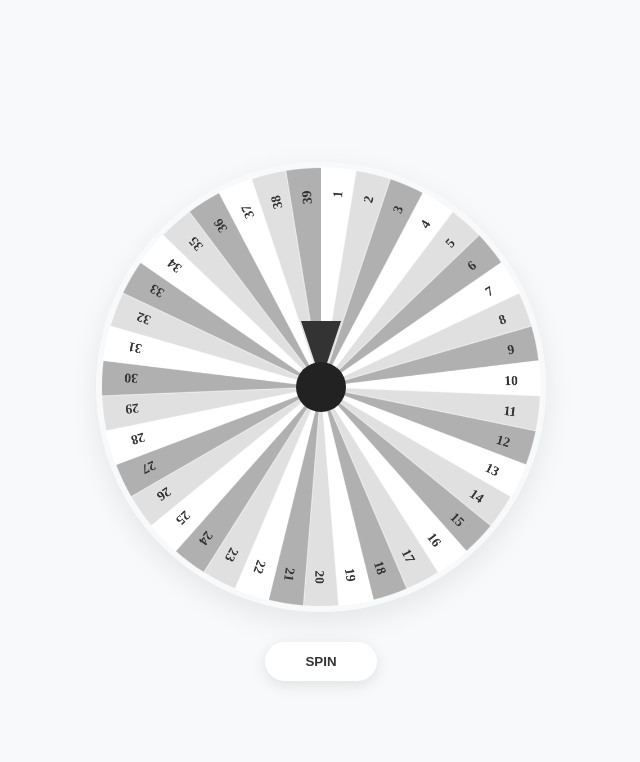
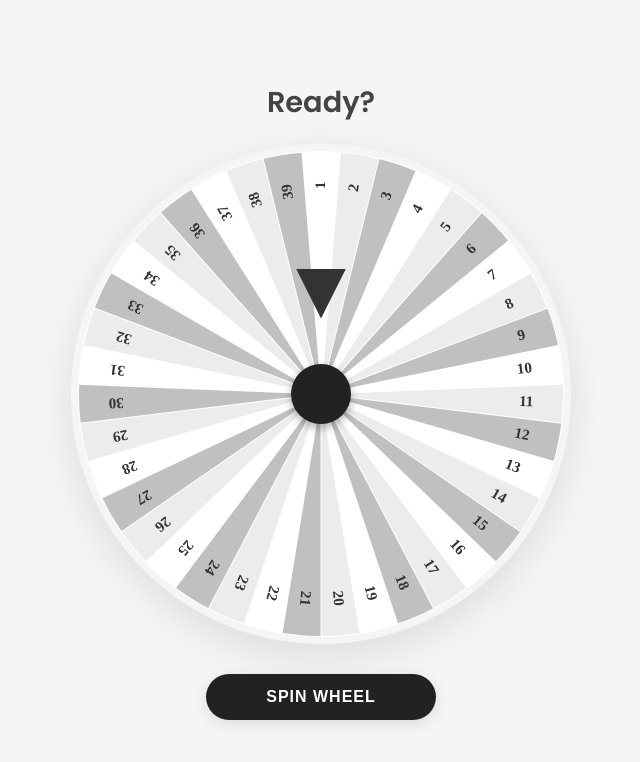
Before and after one commit to dev1012-lzh/Special-Spinner-Wheel, a plain HTML site: page embed_support.html in a window 1280 px wide. Shown: the whole page, without its empty margins (319-959 px from the left). Drawn offline with Linux system fonts and the light colour scheme.

Commit message:
Update title and styles in embed_support.html

```diff
--- a/embed_support.html
+++ b/embed_support.html
@@ -3,128 +3,141 @@
 <head>
     <meta charset="UTF-8" />
     <meta name="viewport" content="width=device-width, initial-scale=1" />
-    <title>Pale Spinner 1-39</title>
+    <title>Premium Pale Spinner</title>
     <link href="https://fonts.googleapis.com/css2?family=Poppins:wght@400;600&display=swap" rel="stylesheet">
     <style>
         :root {
-            --bg-pale: #f8f9fa;
-            --text-dark: #444;
-            /* Colors sampled from your image */
-            --color-white: #ffffff;
-            --color-light-grey: #dcdcdc;
-            --color-mid-grey: #a9a9a9;
+            --bg: #f5f5f5;
+            --hub: #222;
+            --ptr: #333;
         }
 
         body, html {
-            margin: 0;
-            padding: 0;
-            width: 100%;
-            height: 100%;
-            background: var(--bg-pale);
+            margin: 0; padding: 0;
+            width: 100%; height: 100%;
+            background: var(--bg);
             font-family: 'Poppins', sans-serif;
-            display: flex;
-            flex-direction: column;
-            align-items: center;
-            justify-content: center;
+            display: flex; flex-direction: column;
+            align-items: center; justify-content: center;
             overflow: hidden;
         }
 
-        #container {
+        #ui-layer {
+            text-align: center;
+            margin-bottom: 20px;
+            z-index: 20;
+        }
+
+        #result-text {
+            font-size: 1.8rem;
+            font-weight: 600;
+            color: #444;
+            margin: 0;
+            min-height: 1.2em;
+        }
+
+        #wheel-wrapper {
             position: relative;
-            width: 80vmin;
-            height: 80vmin;
-            max-width: 450px;
-            max-height: 450px;
+            width: 85vmin; height: 85vmin;
+            max-width: 500px; max-height: 500px;
+            display: flex; align-items: center; justify-content: center;
         }
 
         canvas {
-            width: 100%;
-            height: 100%;
+            width: 100%; height: 100%;
             border-radius: 50%;
-            box-shadow: 0 10px 30px rgba(0,0,0,0.08);
+            box-shadow: 0 12px 40px rgba(0,0,0,0.1);
         }
 
-        /* The Pointer from your image */
-        .pointer {
+        /* The specific downward triangle pointer from your image */
+        .pointer-tri {
             position: absolute;
-            top: 50%;
+            top: 25%; /* Positioned above center pointing down */
             left: 50%;
-            width: 40px;
-            height: 60px;
-            background: #333;
-            clip-path: polygon(50% 0%, 0% 100%, 100% 100%);
-            transform: translate(-50%, -110%) rotate(180deg);
-            z-index: 10;
-            filter: drop-shadow(0 4px 4px rgba(0,0,0,0.2));
+            width: 50px; height: 50px;
+            background: var(--ptr);
+            clip-path: polygon(0% 0%, 100% 0%, 50% 100%);
+            transform: translateX(-50%);
+            z-index: 15;
         }
 
         .center-hub {
             position: absolute;
-            top: 50%;
-            left: 50%;
-            width: 50px;
-            height: 50px;
-            background: #222;
+            top: 50%; left: 50%;
+            width: 60px; height: 60px;
+            background: var(--hub);
             border-radius: 50%;
             transform: translate(-50%, -50%);
-            z-index: 11;
+            z-index: 16;
+            box-shadow: 0 4px 10px rgba(0,0,0,0.3);
         }
 
         button {
             margin-top: 30px;
-            padding: 12px 40px;
+            padding: 14px 60px;
             cursor: pointer;
             border: none;
-            border-radius: 30px;
-            background: #fff;
-            color: #333;
+            border-radius: 50px;
+            background: var(--hub);
+            color: #fff;
             font-weight: 600;
+            font-size: 1rem;
+            letter-spacing: 1px;
+            transition: all 0.3s cubic-bezier(0.175, 0.885, 0.32, 1.275);
             box-shadow: 0 4px 15px rgba(0,0,0,0.1);
-            transition: 0.2s;
         }
 
-        button:hover { transform: scale(1.05); background: #eee; }
-        button:disabled { opacity: 0.5; cursor: not-allowed; }
-
-        #result-display {
-            margin-bottom: 10px;
-            font-size: 1.5rem;
-            font-weight: 600;
-            color: #333;
-            height: 2rem;
-        }
+        button:hover { transform: scale(1.05); background: #444; }
+        button:active { transform: scale(0.95); }
+        button:disabled { background: #bbb; cursor: not-allowed; transform: none; }
     </style>
 </head>
 <body>
 
-    <div id="result-display"></div>
-
-    <div id="container">
-        <div class="pointer"></div>
-        <div class="center-hub"></div>
-        <canvas id="wheel" width="800" height="800"></canvas>
+    <div id="ui-layer">
+        <p id="result-text">Ready?</p>
     </div>
 
-    <button id="spinBtn">SPIN</button>
+    <div id="wheel-wrapper">
+        <div class="pointer-tri"></div>
+        <div class="center-hub"></div>
+        <canvas id="wheel" width="1000" height="1000"></canvas>
+    </div>
+
+    <button id="spinBtn">SPIN WHEEL</button>
 
     <script>
         const canvas = document.getElementById('wheel');
         const ctx = canvas.getContext('2d');
         const btn = document.getElementById('spinBtn');
-        const resDisp = document.getElementById('result-display');
+        const resText = document.getElementById('result-text');
 
         const totalSlices = 39;
         const sliceAngle = (Math.PI * 2) / totalSlices;
         const prankSequence = [1, 3, 5, 7, 9];
         let prankIndex = 0;
 
-        // Pale theme colors
-        const palette = ['#ffffff', '#e0e0e0', '#b0b0b0'];
+        // Audio Context for Ticks
+        const audioCtx = new (window.AudioContext || window.webkitAudioContext)();
+        function playTick(vol) {
+            const osc = audioCtx.createOscillator();
+            const gain = audioCtx.createGain();
+            osc.type = 'sine';
+            osc.frequency.setValueAtTime(1200, audioCtx.currentTime);
+            osc.frequency.exponentialRampToValueAtTime(40, audioCtx.currentTime + 0.1);
+            gain.gain.setValueAtTime(vol, audioCtx.currentTime);
+            gain.gain.exponentialRampToValueAtTime(0.01, audioCtx.currentTime + 0.1);
+            osc.connect(gain);
+            gain.connect(audioCtx.destination);
+            osc.start();
+            osc.stop(audioCtx.currentTime + 0.1);
+        }
 
         function draw(rotation = 0) {
             const centerX = canvas.width / 2;
             const centerY = canvas.height / 2;
-            const radius = centerX - 10;
+            const radius = centerX - 15;
+            const palette = ['#ffffff', '#ececec', '#c0c0c0'];
 
             ctx.clearRect(0, 0, canvas.width, canvas.height);
             ctx.save();
@@ -137,51 +150,60 @@
                 ctx.moveTo(0, 0);
                 ctx.arc(0, 0, radius, i * sliceAngle, (i + 1) * sliceAngle);
                 ctx.fill();
-                ctx.strokeStyle = "rgba(255,255,255,0.5)";
+
+                ctx.strokeStyle = "rgba(255,255,255,1)";
                 ctx.lineWidth = 2;
                 ctx.stroke();
 
-                // Numbers
                 ctx.save();
                 ctx.rotate(i * sliceAngle + sliceAngle / 2);
                 ctx.fillStyle = "#333";
-                ctx.font = "bold 24px Poppins";
+                ctx.font = "600 30px Poppins";
                 ctx.textAlign = "right";
-                // Text is shifted slightly to look centered in the pale slices
-                ctx.fillText(i + 1, radius - 40, 10);
+                ctx.textBaseline = "middle";
+                ctx.fillText(i + 1, radius - 60, 0);
                 ctx.restore();
             }
             ctx.restore();
         }
 
-        let currentRotation = -Math.PI / 2; // Start with 1 at top
+        // 1 starts at top. Offset = -90deg - half slice
+        let currentRotation = -Math.PI / 2 - (sliceAngle / 2);
         draw(currentRotation);
 
         btn.addEventListener('click', () => {
+            if(audioCtx.state === 'suspended') audioCtx.resume();
+
             btn.disabled = true;
-            resDisp.innerText = "";
+            resText.innerText = "Spinning...";
 
-            // Get target from prank list or random
             const targetNum = prankIndex < prankSequence.length ? prankSequence[prankIndex++] : Math.floor(Math.random() * 39) + 1;
 
-            // Calculate final angle to land on targetNum at the TOP
-            const extraSpins = 5 * Math.PI * 2;
+            const extraSpins = (8 + Math.random() * 2) * Math.PI * 2;
             const targetSliceIndex = targetNum - 1;
-            const targetAngle = -(targetSliceIndex * sliceAngle) - (sliceAngle / 2) - (Math.PI / 2);
+            const finalLandingAngle = -(targetSliceIndex * sliceAngle) - (sliceAngle / 2) - (Math.PI / 2);
 
             const startAngle = currentRotation;
-            const endAngle = startAngle + extraSpins + (targetAngle - (startAngle % (Math.PI * 2)));
+            const endAngle = startAngle + extraSpins + (finalLandingAngle - (startAngle % (Math.PI * 2)));
 
-            const duration = 4000;
+            const duration = 5000;
             const startTime = performance.now();
+            let lastTickAngle = startAngle;
 
             function animate(now) {
                 const elapsed = now - startTime;
                 const t = Math.min(elapsed / duration, 1);
 
-                // Ease out cubic
-                const easeOut = 1 - Math.pow(1 - t, 3);
-                currentRotation = startAngle + (endAngle - startAngle) * easeOut;
+                // Quartic Ease Out (Faster start, very long smooth finish)
+                const ease = 1 - Math.pow(1 - t, 4);
+                currentRotation = startAngle + (endAngle - startAngle) * ease;
+
+                // Sound logic: Play tick every time a new slice passes the top
+                if (Math.abs(currentRotation - lastTickAngle) >= sliceAngle) {
+                    const velocity = 1 - t; // Volume and pitch drop as it slows
+                    playTick(0.1 * velocity + 0.02);
+                    lastTickAngle = currentRotation;
+                }
 
                 draw(currentRotation);
 
@@ -189,7 +211,8 @@
                     requestAnimationFrame(animate);
                 } else {
                     btn.disabled = false;
-                    resDisp.innerText = "Landed on: " + targetNum;
+                    resText.innerText = "Landed on: " + targetNum;
+                    currentRotation %= (Math.PI * 2);
                 }
             }
             requestAnimationFrame(animate);
```
